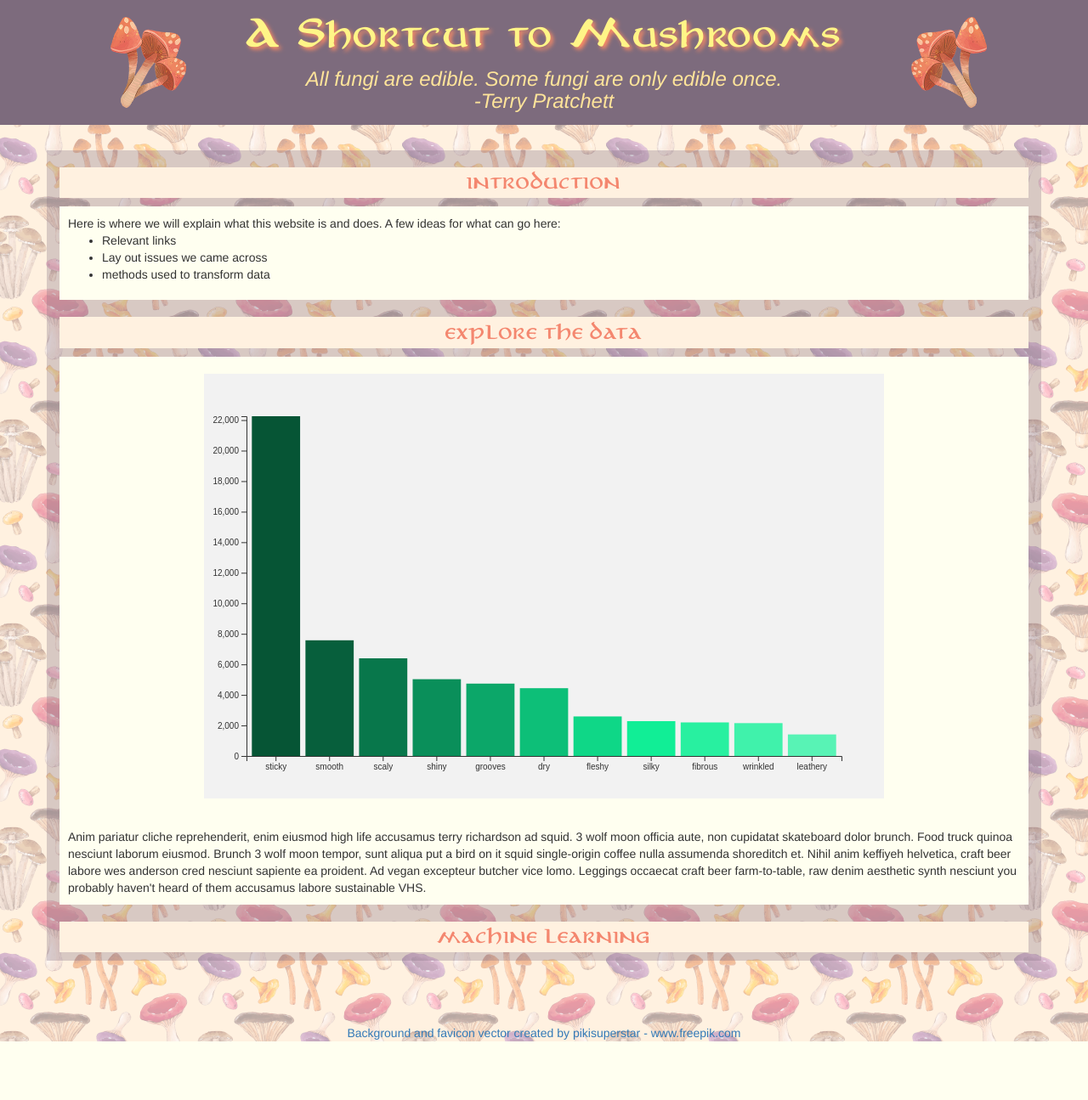
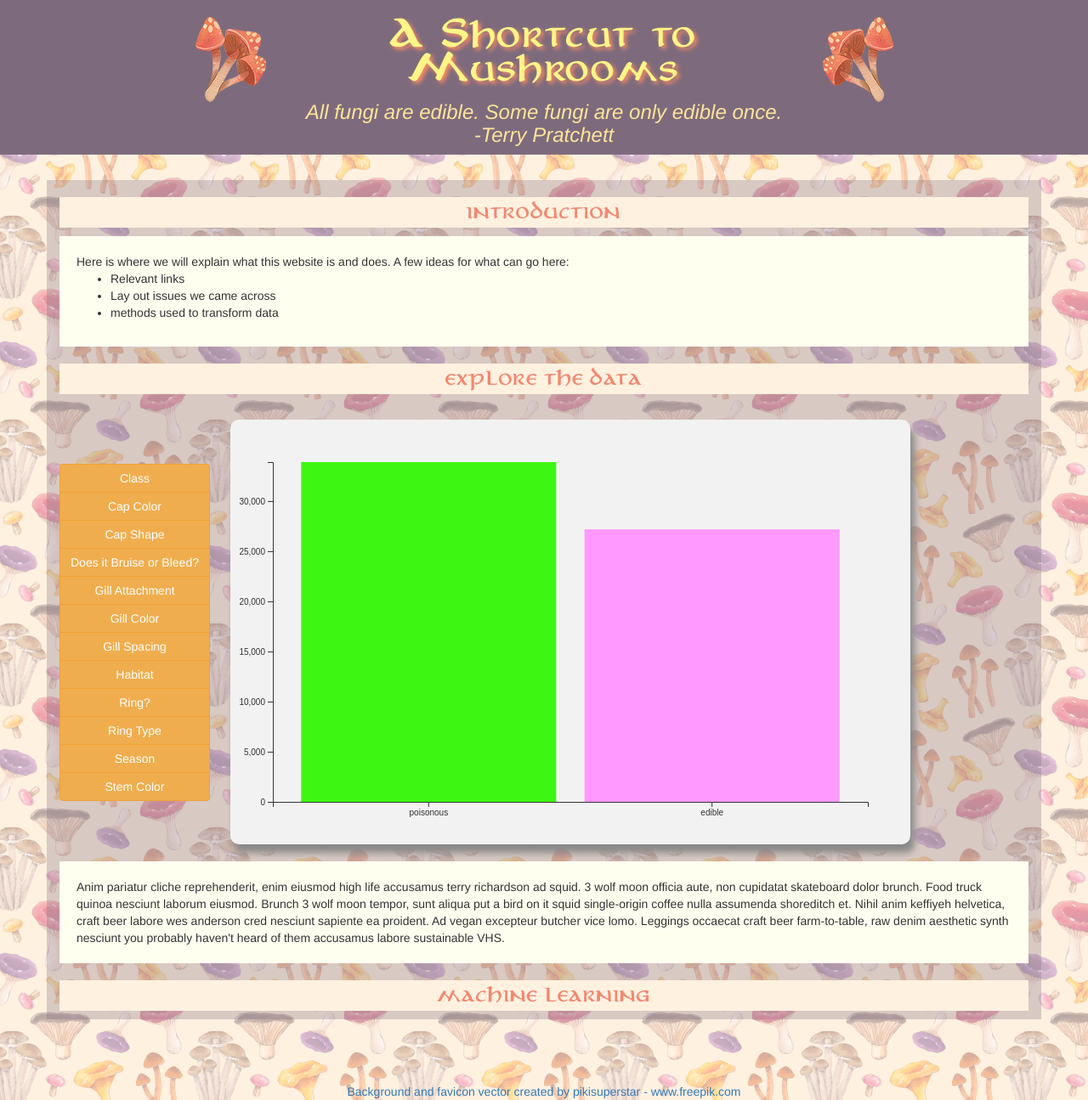
Before and after one commit to lauragabrielson/Mushroom_Classifier, a Python web app: template templates/index.html in a window 1280 px wide, after a click on "EXPLORE THE DATA". Shown: the whole page at 85% size. Before the commit the page ends 1226 px from the top, so only its background shows below. Run offline with Jinja, Linux system fonts and the light colour scheme; the template is opened without the code that fills it, so the values that code supplies are empty; some libraries are stand-ins or nearby versions.

Commit message:
Got the attribute button group set up and update d3 bar chart working.

```diff
--- a/static/JS/d3_bar.js
+++ b/static/JS/d3_bar.js
@@ -1,6 +1,9 @@
 console.log('d3_bar.js loaded')
 
-dataFile = "../static/data/bar_chart_csv/cap_surface.csv"
+dataClass = "../static/data/bar_chart_csv/class.csv"
+dataCapColor = "../static/data/bar_chart_csv/cap_color.csv"
+dataCapShape = "../static/data/bar_chart_csv/cap_shape.csv"
+dataCapSurface = "../static/data/bar_chart_csv/cap_surface.csv"
 
 var svgWidth = 800;
 var svgHeight = 500;
@@ -22,17 +25,15 @@ var svg = d3.select("#explore-bar")
   .append("svg")
   .attr("height", svgHeight)
   .attr("width", svgWidth)
-  .style("background-color", "#f2f2f2")
-  .style("margin", "20px");
+  .style("margin", "20px")
+  .attr("class", "visual");
 
 // Append a group to the SVG area, translate to right and bottom
 var chartGroup = svg.append("g")
   .attr("transform", `translate(${chartMargin.left}, ${chartMargin.top})`);
 
 // Load data
-d3.csv(dataFile).then(function(mushData) {
-
-  console.log(mushData);
+d3.csv(dataClass).then(function(mushData) {
 
   // Cast the count value to a number for each piece of data
   mushData.forEach(function(d) {
@@ -82,7 +83,7 @@ d3.csv(dataFile).then(function(mushData) {
     .ease(d3.easeCubicInOut)
     .attr("y", d => yLinearScale(d.count))
     .attr("height", d => chartHeight - yLinearScale(d.count))
-    .delay(function(d,i){console.log(i) ; return(i*100)});
+    .delay(function(d,i){return(i*100)});
 
   chartGroup.selectAll("text")
     .data(mushData)
@@ -99,3 +100,77 @@ d3.csv(dataFile).then(function(mushData) {
 }).catch(function(error) {
   console.log(error);
 });
+
+
+function updateBar(ClickedData) {
+  // Load data
+d3.csv(ClickedData).then(function(mushData) {
+
+  // Cast the count value to a number for each piece of data
+  mushData.forEach(function(d) {
+    d.count = +d.count;
+  });
+
+  // Configure a band scale for the horizontal axis with a padding of 0.1 (10%)
+  var xBandScale = d3.scaleBand()
+    .domain(mushData.map(d => d.value))
+    .range([0, chartWidth])
+    .padding(0.1);
+
+  // Create a linear scale for the vertical axis.
+  var yLinearScale = d3.scaleLinear()
+    .domain([0, d3.max(mushData, d => d.count)])
+    .range([chartHeight, 0]);
+
+  // Create two new functions passing our scales in as arguments
+  // These will be used to create the chart's axes
+  var bottomAxis = d3.axisBottom(xBandScale);
+  var leftAxis = d3.axisLeft(yLinearScale).ticks(10);
+
+  chartGroup.exit().remove();
+
+  // Append two SVG group elements to the chartGroup area,
+  // and create the bottom and left axes inside of them
+  chartGroup.append("g")
+    .call(leftAxis);
+
+  chartGroup.append("g")
+    .attr("transform", `translate(0, ${chartHeight})`)
+    .call(bottomAxis);
+
+  // Create one SVG rectangle per piece of mushData
+  // Use the linear and band scales to position each rectangle within the chart
+  chartGroup.selectAll(".bar")
+    .data(mushData)
+    .enter()
+    .append("rect")
+    .style("fill", d => d.color)
+    .attr("x", d => xBandScale(d.value))
+    .attr("y", chartHeight)
+    .attr("width", xBandScale.bandwidth())
+    .attr("height", d => chartHeight - yLinearScale(0))
+
+  chartGroup.selectAll("rect")
+    .transition()
+    .duration(700)
+    .ease(d3.easeCubicInOut)
+    .attr("y", d => yLinearScale(d.count))
+    .attr("height", d => chartHeight - yLinearScale(d.count))
+    .delay(function(d,i){return(i*100)});
+
+  chartGroup.selectAll("text")
+    .data(mushData)
+    .enter()
+    .append("text")
+    .text(d => {console.log(d) ; d.count})
+    .attr("text-anchor", "middle")
+    .attr("x", d => xBandScale(d.value) + xBandScale.bandwidth() / 2)
+    .attr("y", d => chartHeight - yLinearScale(d.count) + 15)
+    .attr("font-family", "sans-serif")
+    .attr("font-size", "11px")
+    .attr("fill", "#black");
+
+}).catch(function(error) {
+  console.log(error);
+});
+}
--- a/static/css/style.css
+++ b/static/css/style.css
@@ -33,7 +33,7 @@
 
   .card-body {
     background-color: #fffff0;
-    padding: 10px;
+    padding: 20px;
   }
 
   .my-button {
@@ -57,5 +57,12 @@
   }
 
   .visual {
-    background-color: #fffff0;
+    background-color: #f2f2f2;
+    border-radius: 10px;
+    box-shadow: 5px 10px 8px #888888;
+    vertical-align: middle;
   }
+
+  .button-group {
+    display: inline-block;
+  }
--- a/templates/index.html
+++ b/templates/index.html
@@ -22,15 +22,15 @@
 <body>
   <div class="container-fluid" style="background-color: #7D6B7D">
     <header>
-      <div class="col-md-2">
-        <img src="../static/images/mushroom2.png" style="margin-top: 20px; margin-bottom: 20px; margin-left: 100px;" width="50%" height="50%">
+      <div class="col-md-3">
+        <img src="../static/images/mushroom2.png" style="margin-top: 20px; margin-bottom: 20px; vertical-align: middle;" align="right">
       </div>
-      <div class="col-md-8">
+      <div class="col-md-6">
         <center><h1><strong>A Shortcut to Mushrooms</strong></h1></center>
         <center><h3><i>All fungi are edible. Some fungi are only edible once.</br>-Terry Pratchett</i></h3></center>
       </div>
-      <div class="col-md-2">
-        <img src="../static/images/mushroom1.png" style="margin-top: 20px; margin-bottom: 20px; margin-right: 100px;" width="50%" height="50%">
+      <div class="col-md-3">
+        <img src="../static/images/mushroom1.png" style="margin-top: 20px; margin-bottom: 20px; vertical-align: middle;" align="left">
       </div>
     </header>
   </div>
@@ -69,7 +69,24 @@
           </h2>
         </div>
         <div id="collapseTwo" class="collapse" aria-labelledby="headingTwo">
-          <center><div class="visual" id="explore-bar"></div></center>
+          <div style="display: table-cell;">
+            <div class="btn-group-vertical button-group" role="group" aria-label="Basic radio toggle button group">
+              <button type="radio" onclick="updateBar(dataClass)" class="btn btn-warning" name="btnradio" id="class" checked>Class</button>
+              <button type="radio" onclick="updateBar(dataCapColor)" class="btn btn-warning" name="btnradio" id="cap_color">Cap Color</button>
+              <button type="radio" onclick="updateBar(dataCapShape)" class="btn btn-warning" name="btnradio" id="cap_shape">Cap Shape</button>
+              <button type="radio" class="btn btn-warning" name="btnradio" id="bruise_bleed">Does it Bruise or Bleed?</button>
+              <button type="radio" class="btn btn-warning" name="btnradio" id="gill_attachment">Gill Attachment</button>
+              <button type="radio" class="btn btn-warning" name="btnradio" id="gill_color">Gill Color</button>
+              <button type="radio" class="btn btn-warning" name="btnradio" id="gill_spacing">Gill Spacing</button>
+              <button type="radio" class="btn btn-warning" name="btnradio" id="habitat">Habitat</button>
+              <button type="radio" class="btn btn-warning" name="btnradio" id="has_ring">Ring?</button>
+              <button type="radio" class="btn btn-warning" name="btnradio" id="ring_type">Ring Type</button>
+              <button type="radio" class="btn btn-warning" name="btnradio" id="season">Season</button>
+              <button type="radio" class="btn btn-warning" name="btnradio" id="stem_color">Stem Color</button>
+            </div>
+
+            <div style="display: inline-block;" id="explore-bar"></div>
+          </div>
           <div class="card-body">
             Anim pariatur cliche reprehenderit, enim eiusmod high life accusamus terry richardson ad squid. 3 wolf moon officia aute, non cupidatat skateboard dolor brunch. Food truck quinoa nesciunt laborum eiusmod. Brunch 3 wolf moon tempor, sunt aliqua put a bird on it squid single-origin coffee nulla assumenda shoreditch et. Nihil anim keffiyeh helvetica, craft beer labore wes anderson cred nesciunt sapiente ea proident. Ad vegan excepteur butcher vice lomo. Leggings occaecat craft beer farm-to-table, raw denim aesthetic synth nesciunt you probably haven't heard of them accusamus labore sustainable VHS.
           </div>
```
Also changed, not shown: static/images/mushroom1.png, static/images/mushroom2.png.
